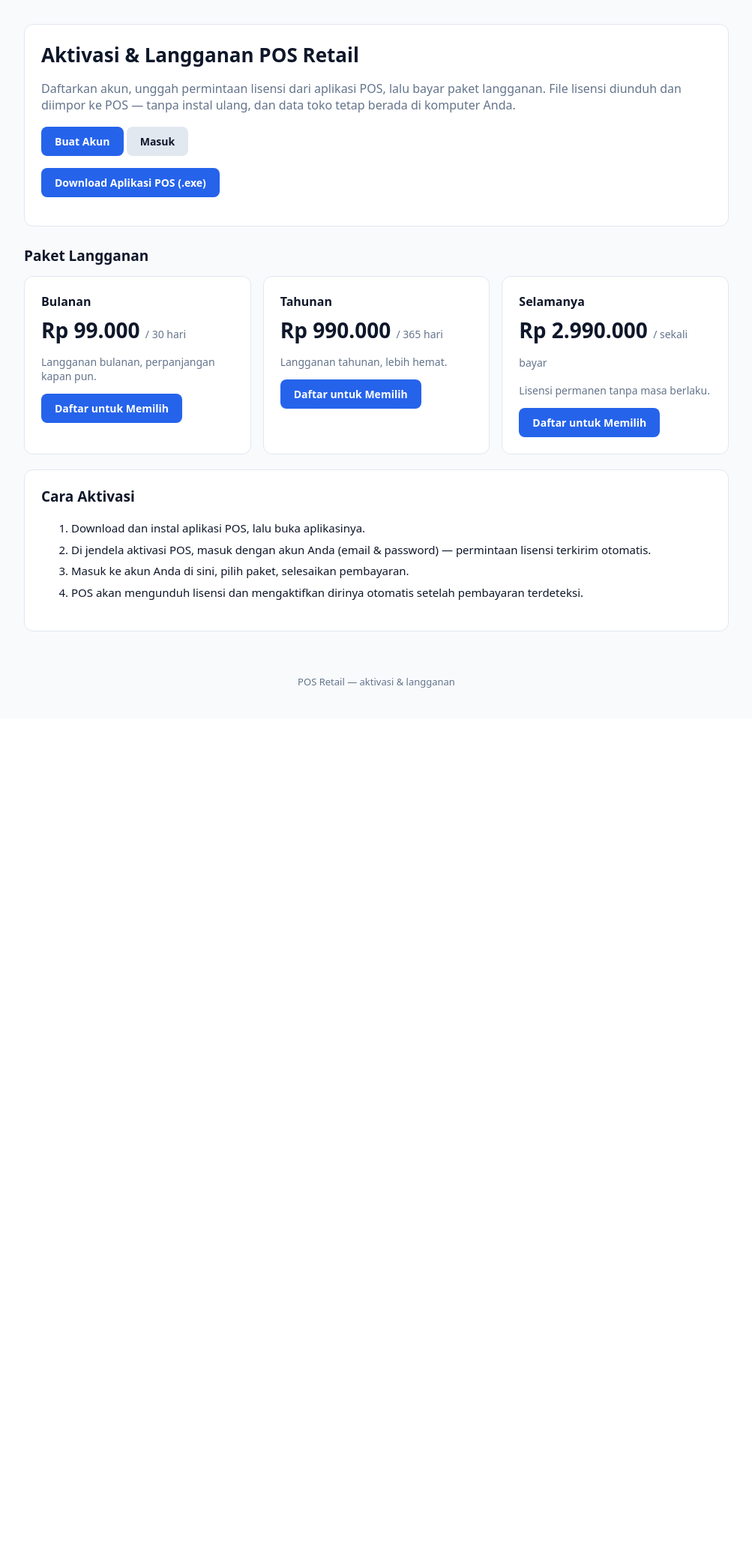
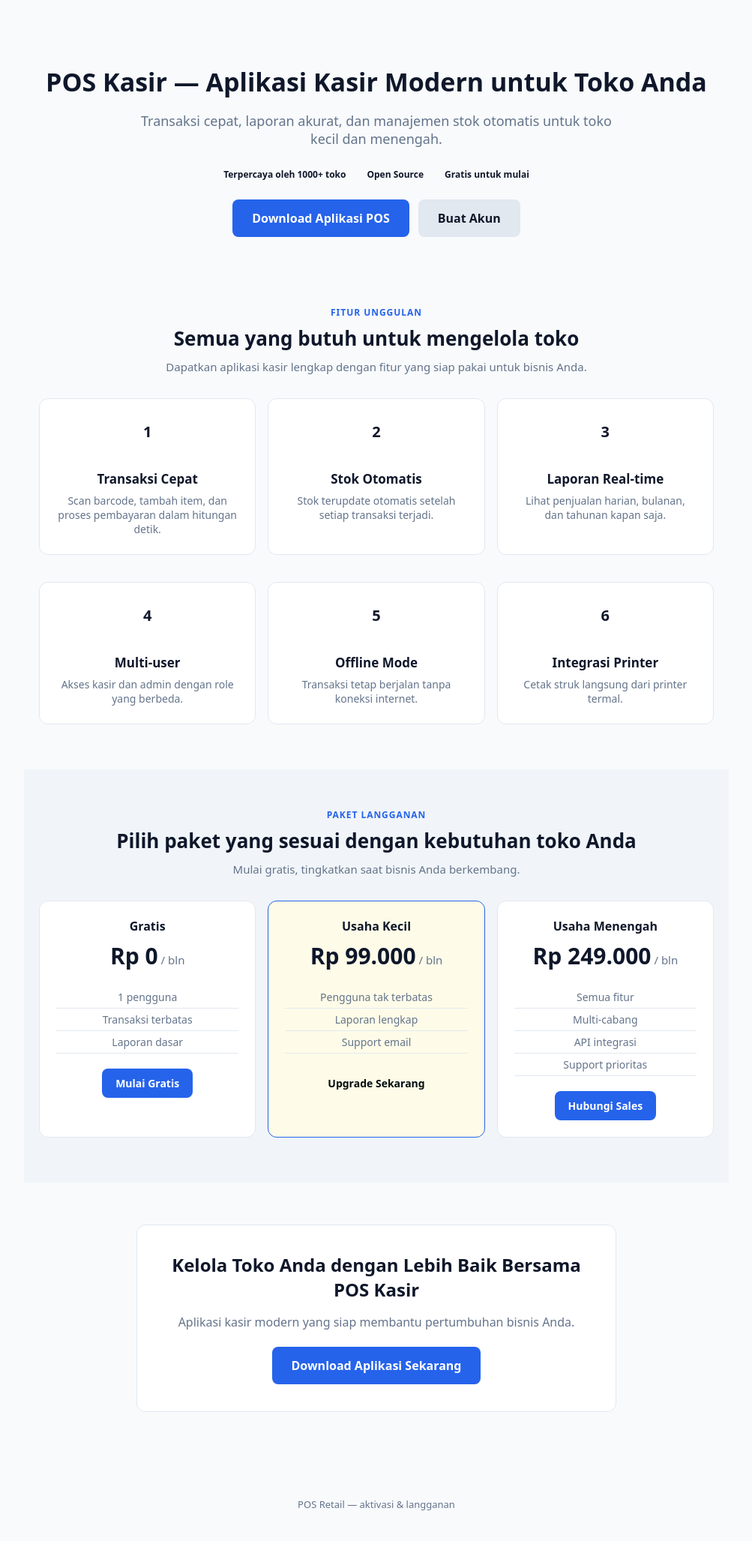
Before and after one commit to scriptwriter123/aplikasi-POS, a FastAPI app: page / in a window 1280 px wide. Shown: the part 59-2114 px from the top of the page at 75% size, without its empty margins (138-1141 px from the left). Before the commit the page ends 976 px from the top, so only its background shows below. Run offline with FastAPI, Linux system fonts and the light colour scheme.

Commit message:
Update installer path, fix database migration debug, and POS Kasir homepage

```diff
--- a/server/app/config.py
+++ b/server/app/config.py
@@ -28,7 +28,7 @@
     # `python -m server.seed_admin`. Ganti di server/.env untuk produksi.
     admin_email: str = "admin@pos.local"
     admin_password: str = "admin12345"
-    installer_path: Path = BASE_DIR.parent / "build" / "installer_v3" / "AnjayRetailSoft.exe"
+    installer_path: Path = BASE_DIR.parent / "build" / "installer_v5" / "AnjayKasirunApp.exe"
     # Nama bank yang ditampilkan pada panel ATM/transfer simulasi.
     simulated_va_bank: str = "BANK SIMULASI"
 
--- a/server/app/templates/index.html
+++ b/server/app/templates/index.html
@@ -1,53 +1,151 @@
 {% extends "base.html" %}
 {% block content %}
-<div class="card">
-  <h1>Aktivasi &amp; Langganan POS Retail</h1>
-  <p class="muted">
-    Daftarkan akun, unggah permintaan lisensi dari aplikasi POS, lalu bayar paket
-    langganan. File lisensi diunduh dan diimpor ke POS — tanpa instal ulang,
-    dan data toko tetap berada di komputer Anda.
-  </p>
-  {% if not customer %}
-  <p style="margin-top:18px">
-    <a class="btn" href="/register">Buat Akun</a>
-    <a class="btn secondary" href="/login">Masuk</a>
-  </p>
-  {% endif %}
-  <p style="margin-top:16px">
-    <a class="btn" href="/download/installer">Download Aplikasi POS (.exe)</a>
-  </p>
-</div>
+<section class="homepage hero">
+  <div class="container">
+    <div class="hero-content">
+      <h1>POS Kasir — Aplikasi Kasir Modern untuk Toko Anda</h1>
+      <p class="lead">Transaksi cepat, laporan akurat, dan manajemen stok otomatis untuk toko kecil dan menengah.</p>
+      <div class="hero-badges">
+        <span class="badge">Terpercaya oleh 1000+ toko</span>
+        <span class="badge">Open Source</span>
+        <span class="badge">Gratis untuk mulai</span>
+      </div>
+      <div class="hero-actions">
+        <a class="btn" href="/download/installer">Download Aplikasi POS</a>
+        <a class="btn secondary" href="/register">Buat Akun</a>
+      </div>
+    </div>
+  </div>
+</section>
 
-<h2 style="margin:26px 0 14px">Paket Langganan</h2>
-<div class="grid">
-  {% for plan in plans %}
-  <div class="card">
-    <strong>{{ plan.name }}</strong>
-    <div class="price">Rp {{ "{:,}".format(plan.price_idr).replace(",", ".") }}
-      <small>{% if plan.duration_days %}/ {{ plan.duration_days }} hari{% else %}/ sekali bayar{% endif %}</small>
+<section class="features">
+  <div class="container">
+    <div class="section-head">
+      <p class="eyebrow">Fitur Unggulan</p>
+      <h2>Semua yang butuh untuk mengelola toko</h2>
+      <p class="section-copy">Dapatkan aplikasi kasir lengkap dengan fitur yang siap pakai untuk bisnis Anda.</p>
     </div>
-    <p class="muted" style="font-size:14px">
-      {% if plan.duration_days == 30 %}Langganan bulanan, perpanjangan kapan pun.
-      {% elif plan.duration_days == 365 %}Langganan tahunan, lebih hemat.
-      {% else %}Lisensi permanen tanpa masa berlaku.
-      {% endif %}
-    </p>
-    {% if customer %}
-      <a class="btn" href="/dashboard">Pilih di Dashboard</a>
-    {% else %}
-      <a class="btn" href="/register">Daftar untuk Memilih</a>
-    {% endif %}
+    <div class="grid">
+      <article class="card feature-card">
+        <div class="feature-icon">1</div>
+        <h3>Transaksi Cepat</h3>
+        <p>Scan barcode, tambah item, dan proses pembayaran dalam hitungan detik.</p>
+      </article>
+      <article class="card feature-card">
+        <div class="feature-icon">2</div>
+        <h3>Stok Otomatis</h3>
+        <p>Stok terupdate otomatis setelah setiap transaksi terjadi.</p>
+      </article>
+      <article class="card feature-card">
+        <div class="feature-icon">3</div>
+        <h3>Laporan Real-time</h3>
+        <p>Lihat penjualan harian, bulanan, dan tahunan kapan saja.</p>
+      </article>
+      <article class="card feature-card">
+        <div class="feature-icon">4</div>
+        <h3>Multi-user</h3>
+        <p>Akses kasir dan admin dengan role yang berbeda.</p>
+      </article>
+      <article class="card feature-card">
+        <div class="feature-icon">5</div>
+        <h3>Offline Mode</h3>
+        <p>Transaksi tetap berjalan tanpa koneksi internet.</p>
+      </article>
+      <article class="card feature-card">
+        <div class="feature-icon">6</div>
+        <h3>Integrasi Printer</h3>
+        <p>Cetak struk langsung dari printer termal.</p>
+      </article>
+    </div>
   </div>
-  {% endfor %}
-</div>
+</section>
 
-<div class="card">
-  <h2>Cara Aktivasi</h2>
-  <ol style="line-height:1.9;font-size:15px">
-    <li>Download dan instal aplikasi POS, lalu buka aplikasinya.</li>
-    <li>Di jendela aktivasi POS, masuk dengan akun Anda (email &amp; password) — permintaan lisensi terkirim otomatis.</li>
-    <li>Masuk ke akun Anda di sini, pilih paket, selesaikan pembayaran.</li>
-    <li>POS akan mengunduh lisensi dan mengaktifkan dirinya otomatis setelah pembayaran terdeteksi.</li>
-  </ol>
-</div>
+<section class="pricing">
+  <div class="container">
+    <div class="section-head">
+      <p class="eyebrow">Paket Langganan</p>
+      <h2>Pilih paket yang sesuai dengan kebutuhan toko Anda</h2>
+      <p class="section-copy">Mulai gratis, tingkatkan saat bisnis Anda berkembang.</p>
+    </div>
+    <div class="grid">
+      <article class="card plan-card">
+        <strong>Gratis</strong>
+        <div class="price">Rp 0<span class="price-suffix"> / bln</span></div>
+        <ul class="plan-list">
+          <li>1 pengguna</li>
+          <li>Transaksi terbatas</li>
+          <li>Laporan dasar</li>
+        </ul>
+        <a class="btn" href="/download/installer">Mulai Gratis</a>
+      </article>
+      <article class="card plan-card featured">
+        <strong>Usaha Kecil</strong>
+        <div class="price">Rp 99.000<span class="price-suffix"> / bln</span></div>
+        <ul class="plan-list">
+          <li>Pengguna tak terbatas</li>
+          <li>Laporan lengkap</li>
+          <li>Support email</li>
+        </ul>
+        <a class="btn" href="/register">Upgrade Sekarang</a>
+      </article>
+      <article class="card plan-card">
+        <strong>Usaha Menengah</strong>
+        <div class="price">Rp 249.000<span class="price-suffix"> / bln</span></div>
+        <ul class="plan-list">
+          <li>Semua fitur</li>
+          <li>Multi-cabang</li>
+          <li>API integrasi</li>
+          <li>Support prioritas</li>
+        </ul>
+        <a class="btn" href="/register">Hubungi Sales</a>
+      </article>
+    </div>
+  </div>
+</section>
+
+<section class="cta">
+  <div class="container">
+    <div class="cta-card">
+      <h2>Kelola Toko Anda dengan Lebih Baik Bersama POS Kasir</h2>
+      <p>Aplikasi kasir modern yang siap membantu pertumbuhan bisnis Anda.</p>
+      <a class="btn" href="/download/installer">Download Aplikasi Sekarang</a>
+    </div>
+  </div>
+</section>
+
+<style>
+.container { max-width: 980px; margin: 0 auto; padding: 0 20px; }
+.hero { padding: 56px 0 40px; text-align: center; }
+.hero h1 { font-size: 34px; line-height: 1.25; margin-bottom: 14px; font-weight: 700; }
+.hero .lead { font-size: 18px; color: var(--muted); margin-bottom: 24px; max-width: 640px; margin-left: auto; margin-right: auto; }
+.hero-badges { display: flex; gap: 10px; justify-content: center; margin-bottom: 22px; flex-wrap: wrap; }
+.hero-actions { display: flex; gap: 12px; justify-content: center; flex-wrap: wrap; }
+.hero-actions .btn { font-size: 16px; padding: 14px 26px; }
+
+.features { padding: 40px 0; }
+.section-head { text-align: center; margin-bottom: 32px; }
+.section-head .eyebrow { color: var(--accent); font-size: 12px; font-weight: 700; text-transform: uppercase; letter-spacing: 0.08em; margin-bottom: 8px; }
+.section-head h2 { font-size: 26px; margin-bottom: 10px; }
+.section-head .section-copy { color: var(--muted); font-size: 15px; max-width: 640px; margin: 0 auto; }
+
+.feature-card { text-align: center; padding: 24px; }
+.feature-icon { width: 40px; height: 40px; background: var(--accent-soft); color: var(--accent-strong); border-radius: 10px; font-size: 20px; font-weight: 700; line-height: 40px; margin: 0 auto 14px; display: inline-block; }
+.feature-card h3 { font-size: 17px; margin-bottom: 8px; }
+.feature-card p { font-size: 14px; color: var(--muted); margin: 0; }
+
+.pricing { padding: 40px 0; background: #f1f5f9; }
+.price { font-size: 30px; font-weight: 700; margin: 8px 0; }
+.price-suffix { font-size: 15px; color: var(--muted); font-weight: 500; }
+.plan-card { text-align: center; }
+.plan-card ul.plan-list { list-style: none; padding: 0; margin: 20px 0; color: var(--muted); font-size: 14px; }
+.plan-card ul.plan-list li { padding: 5px 0; border-bottom: 1px solid #e2e8f0; }
+.plan-card.featured { border-color: var(--accent); background: #fefce8; }
+.plan-card.featured .btn { background: var(--accent-strong); color: #040d10; }
+
+.cta { padding: 56px 0; text-align: center; }
+.cta-card { max-width: 640px; margin: 0 auto; padding: 36px 24px; background: var(--card); border: 1px solid #e2e8f0; border-radius: 12px; }
+.cta-card h2 { font-size: 24px; margin-bottom: 10px; }
+.cta-card p { color: var(--muted); margin-bottom: 22px; }
+.cta-card .btn { font-size: 16px; padding: 14px 26px; }
+</style>
 {% endblock %}
```
Also changed, not shown: app/core/migrations.py (+29 -10 lines).
